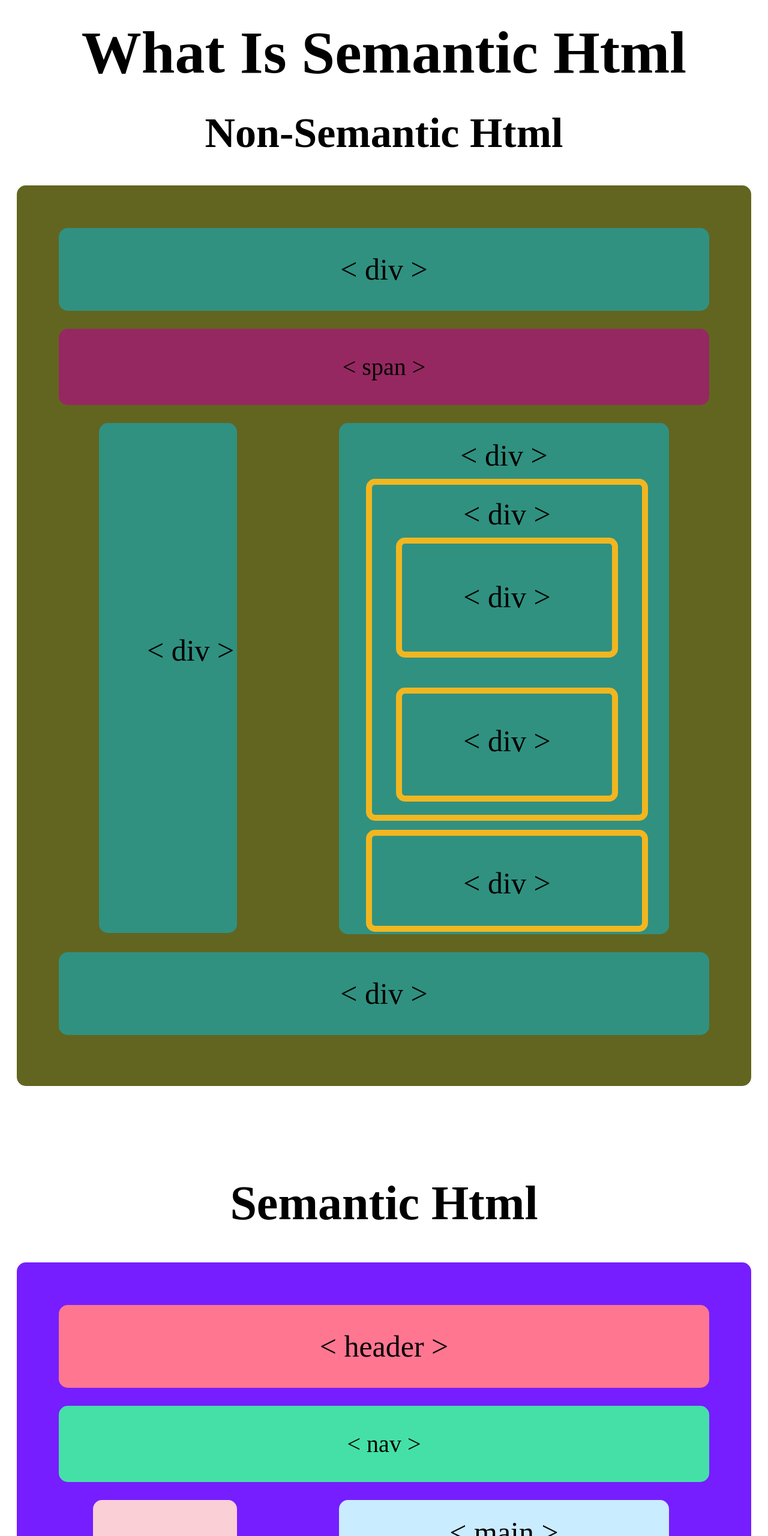
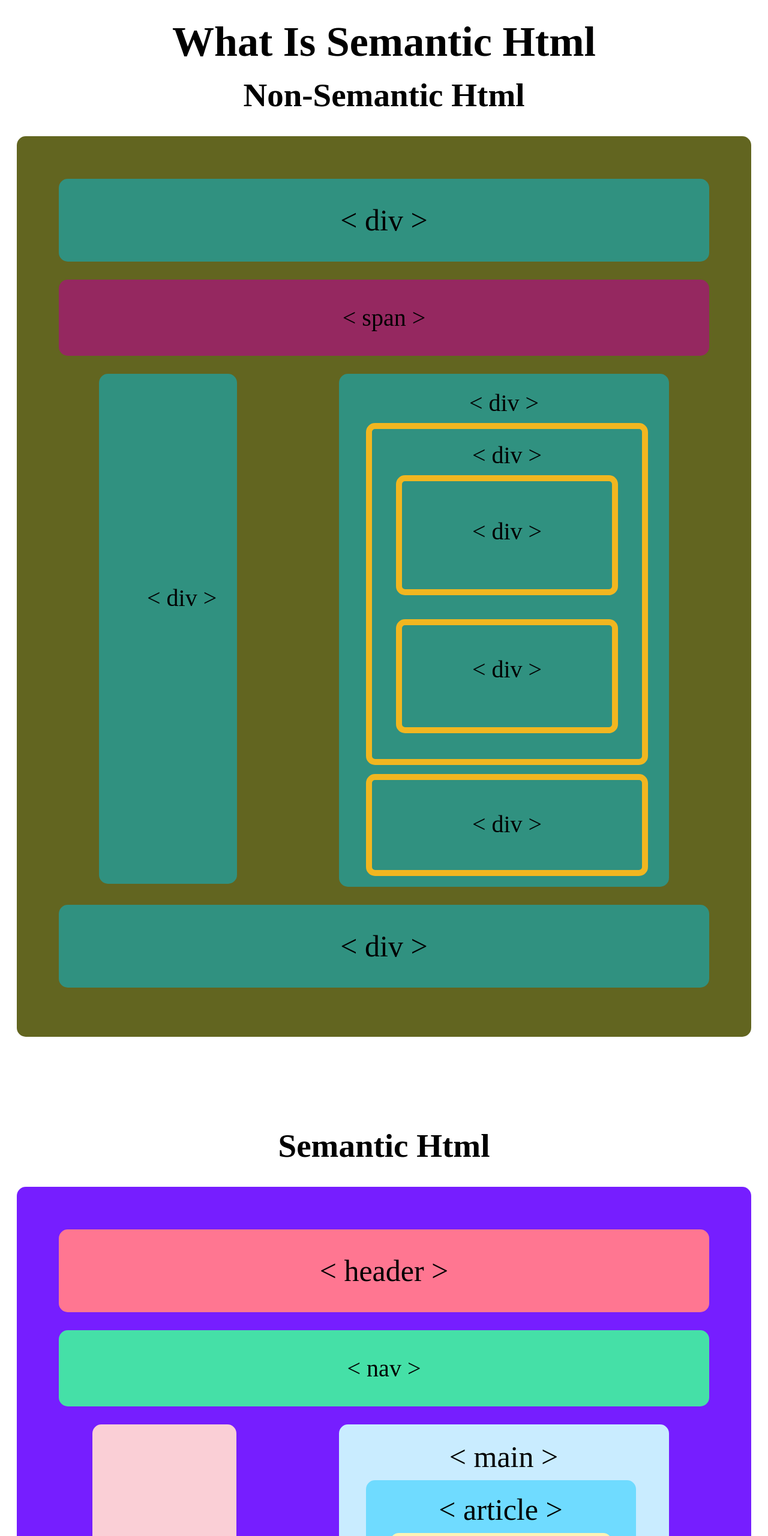
Before and after one commit to Camonff/My-assignment, a plain HTML site: page index.html in a window 1280 px wide. Shown: the top 2560 px of the page at 60% size. Drawn offline with Linux system fonts and the light colour scheme.

Commit message:
Add files via upload

```diff
--- a/index.html
+++ b/index.html
@@ -1,4 +1,5 @@
-<DOCTYPE>
+<!DOCTYPE>
+
 <html>
 
 <head>
--- a/style.css
+++ b/style.css
@@ -9,13 +9,13 @@
 }
 .heading1{
   text-align: center;
-  font-size: 100px;
+  font-size: 70px;
   margin-top: 30px;
  }
 
  .heading2{
    text-align: center;
-   font-size: 70px;
+   font-size: 55px;
    margin-top: -30px;
  }
 
@@ -49,7 +49,7 @@
    padding-top: 350px;
    margin-left: 52px;
    margin-top: -40px;
-   font-size: 50px;
+   font-size: 40px;
    border-radius: 15px;
  }
 
@@ -61,12 +61,12 @@
  .div3{
    background-color:#309180;
    padding-top: 25px;
-   height: 827px;
+   height: 830px;
    width: 550px;
    margin-top: -40px;
    margin-right:52px;
    text-align: center;
-   font-size: 50px;
+   font-size: 40px;
    border-radius: 15px;
 
  }
@@ -135,7 +135,7 @@
 
  .heading3{
    text-align: center;
-  font-size: 80px;
+  font-size: 55px;
   margin-top: 150px;
  }
 
@@ -167,9 +167,9 @@
    width: 170px;
    padding-left: 70px;
    padding-top: 350px;
-   margin-left: 42px;
+   margin-left: 40px;
    margin-top: -40px;
-   font-size: 50px;
+   font-size: 40px;
    border-radius: 15px;
  }
 
@@ -181,7 +181,7 @@
  .div-3{
    background-color:rgb(201, 236, 255);
    padding-top: 25px;
-   height: 827px;
+   height: 830px;
    width: 550px;
    margin-top: -40px;
    margin-right:52px;
```
